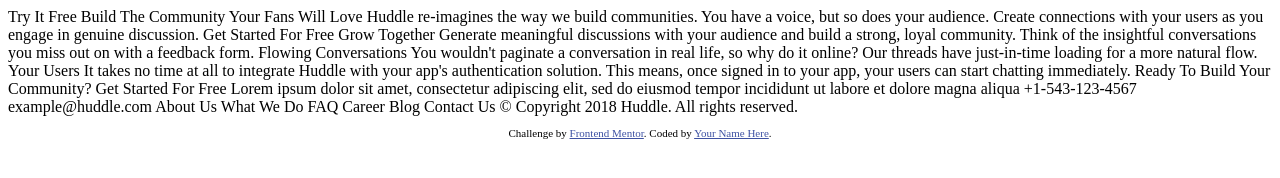
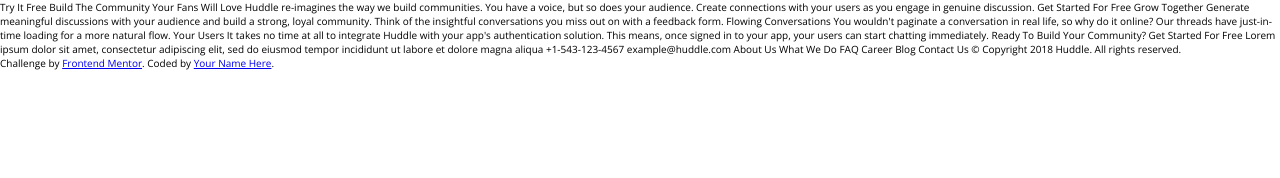
Before and after one commit to fmotoike/CSS, a website: page Huddle/index.html in a window 1280 px wide. Drawn offline with nearby package versions, Linux system fonts and the light colour scheme.

Commit message:
Setting basic files for the project

```diff
--- a/Huddle/index.html
+++ b/Huddle/index.html
@@ -6,13 +6,12 @@
 
   <link rel="icon" type="image/png" sizes="32x32" href="./images/favicon-32x32.png">
 
+  <link href="https://fonts.googleapis.com/css?family=Open+Sans:400,700|Poppins:600&display=swap" rel="stylesheet">
+
+  <link rel="stylesheet" href="css/style.css">
+
   <title>Frontend Mentor | Huddle landing page with alternating feature blocks</title>
 
-  <!-- Feel free to remove these styles or customise in your own stylesheet 👍 -->
-  <style>
-    .attribution { font-size: 11px; text-align: center; }
-    .attribution a { color: hsl(228, 45%, 44%); }
-  </style>
 </head>
 <body>
 
--- /dev/null
+++ b/Huddle/sass/_base.scss
@@ -0,0 +1,24 @@
+:root {
+    // Colors Variables
+    --color-primary: hsl(322, 100%, 66%);
+    --color-cyan-light: hsl(193, 100%, 96%);
+    --color-cyan-dark: hsl(192, 100%, 9%);
+    --color-grayish-blue: hsl(208, 11%, 55%);
+}
+
+*,
+*::before,
+*::after {
+    box-sizing: inherit;
+    padding: 0;
+    margin: 0;
+}
+
+html {
+    box-sizing: border-box;
+    font-size: 62.5%;
+}
+
+body {
+    font-family: 'Open Sans', sans-serif;
+}
--- /dev/null
+++ b/Huddle/sass/main.scss
@@ -0,0 +1 @@
+@import 'base';
```
Also changed, not shown: Huddle/package.json (added, +20 -0 lines), Huddle/css/style.css (added), 1 other file.
